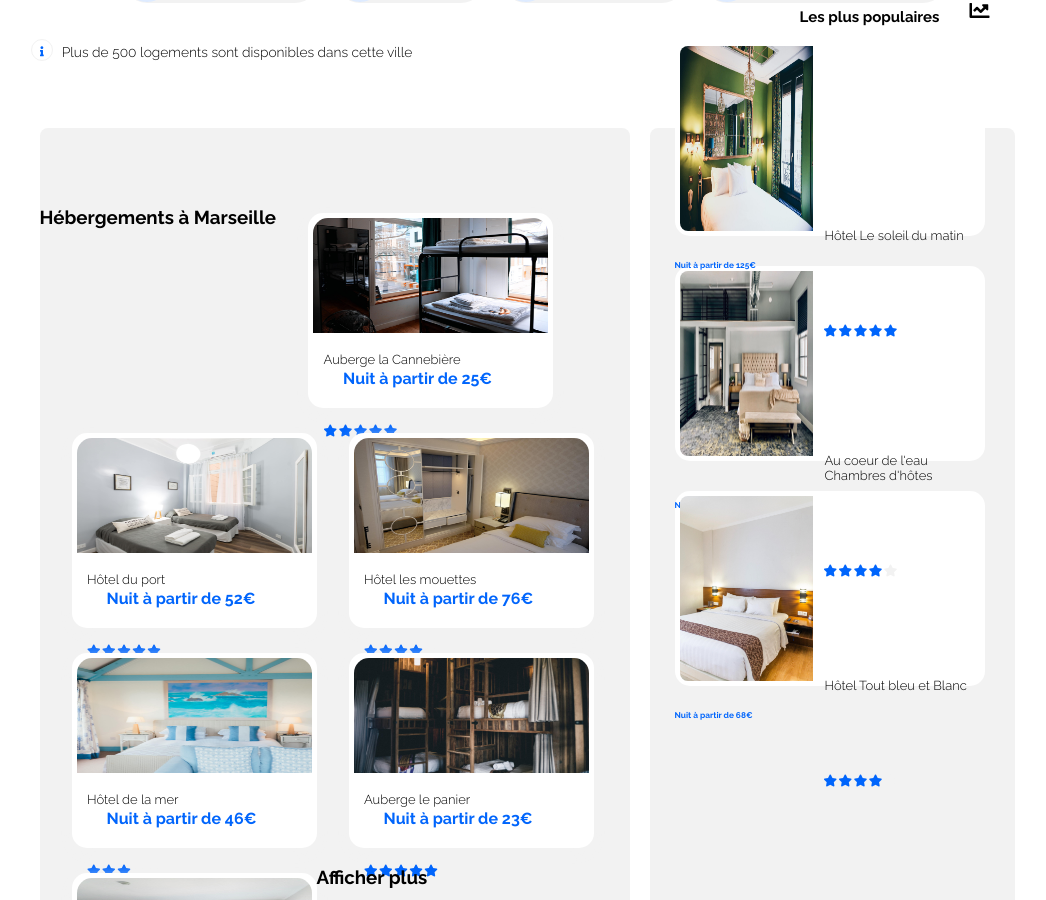
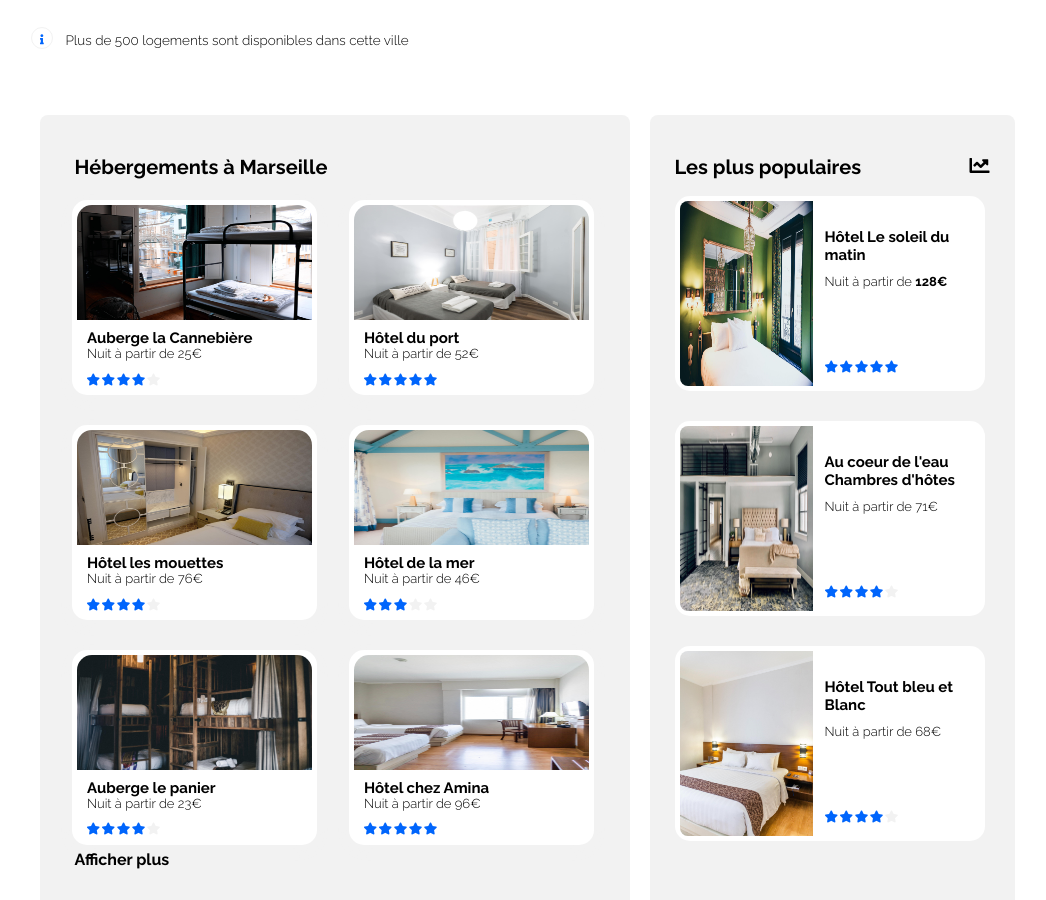
Before and after one commit to Tenessy/Projet2OpenclassRooms, a Jekyll site: the page index.html, which Jekyll copies as it is, in a window 1280 px wide and 900 px high, scrolled down 330 px. Shown: the whole window, without its empty margins (118-1164 px from the left). Built offline with Jekyll 4.4.1, drawn with Linux system fonts in a browser that asks for light colours.

Commit message:
Update index.html

```diff
--- a/index.html
+++ b/index.html
@@ -28,21 +28,20 @@
     <div class="bordgris"></div>
   </header>
 
-
   <div id="menu">
-      <h3>Trouvez votre hébergement pour des vacances de rêve </h3>
-      <h5 style="font-size: 13.8px;">En plein centre ville ou en pleine nature</h5>
+     <h1>Trouvez votre hébergement pour des vacances de rêve</h1>
+     <h2>En plein centre ville ou en pleine nature</h2>
       <div id="recherche">
         <div id="marker">
           <i class="fas fa-map-marker-alt"></i>
         </div>
-        <input type="text"  id="champs"  placeholder="Marseille, France" />
+        <input type="text"  id="champs" placeholder="Marseille, France" />
          <button id="search"><h4>Rechercher</h4>
           <i class="fas fa-search"></i>
          </button>
       </div>
       <nav>
-      <h4>Filtres</h4>
+       <h3>Filtres</h3>
        <ul id="filtre">
          <li id="a">
             <div class="cerclebleu">
@@ -73,21 +72,31 @@
       <div class="info">
         <i class="fas fa-info"></i>
       </div>
-        <h5 style= "font-size: 13.8px;">
-          Plus de 500 logements sont disponibles dans cette ville</h5>
+      <h5>Plus de 500 logements sont disponibles dans cette ville</h5>
   </div>
-
 
 <div id="alignement">
 	<section id="section_one">
     <div class="heberge">
-        <h3>Hébergements à Marseille</h3>
+      <h2>Hébergements à Marseille</h2>
       <a href="">
           <div class="hotel">
            	<img src="2_large/aubergecannabiereLarge.jpg" alt="auber"/>
-           	<h4>Auberge la Cannebière</h4>
-            <h5>Nuit à partir de 25€</h5>
-           	<i class="fas fa-star" style="margin-left:15.5px"></i>
+           	<h3>Auberge la Cannebière</h3>
+            <h4>Nuit à partir de 25€</h4>
+           	<i class="fas fa-star istar"></i>
+           	<i class="fas fa-star"></i>
+           	<i class="fas fa-star"></i>
+           	<i class="fas fa-star"></i>
+            <i class="fas fa-star gris"></i>
+          </div>
+        </a>
+        <a href="">
+          <div class="hotel">
+            <img src="2_large/hotelduportLarge.jpg" alt="port"/>
+            <h3>Hôtel du port</h3>
+            <h4>Nuit à partir de 52€</h4>
+            <i class="fas fa-star istar"></i>
             <i class="fas fa-star"></i>
             <i class="fas fa-star"></i>
             <i class="fas fa-star"></i>
@@ -96,116 +105,96 @@
         </a>
         <a href="">
           <div class="hotel">
-            <img src="2_large/hotelduportLarge.jpg" alt="port"/>
-            <h4>Hôtel du port</h4>
-            <h5>Nuit à partir de 52€</h5>
-            <i class="fas fa-star" style="margin-left:15.5px"></i>
+            <img src="2_large/hotellesmouettesLarge.jpg" alt="mouette"/>
+            <h3>Hôtel les mouettes</h3>
+            <h4>Nuit à partir de 76€</h4>
+            <i class="fas fa-star istar"></i>
+            <i class="fas fa-star"></i>
+            <i class="fas fa-star"></i>
+            <i class="fas fa-star"></i>
+            <i class="fas fa-star gris"></i>
+          </div>
+        </a>
+          <a href="">
+            <div class="hotel">
+              <img src="2_large/hoteldelamerLarge.jpg" alt="mer"/>
+              <h3>Hôtel de la mer</h3>
+              <h4>Nuit à partir de 46€</h4>
+              <i class="fas fa-star istar"></i>
+              <i class="fas fa-star"></i>
+              <i class="fas fa-star"></i>
+              <i class="fas fa-star gris"></i>
+              <i class="fas fa-star gris"></i>
+            </div>
+          </a>
+           <a href="">
+            <div class="hotel">
+              <img src="2_large/aubergelepanierLarge.jpg" alt="panier"/>
+              <h3>Auberge le panier</h3>
+              <h4>Nuit à partir de 23€</h4>
+              <i class="fas fa-star istar"></i>
+              <i class="fas fa-star"></i>
+              <i class="fas fa-star"></i>
+              <i class="fas fa-star"></i>
+              <i class="fas fa-star gris"></i>
+            </div>
+           </a>
+
+          <a href="">
+            <div class="hotel">
+              <img src="2_large/aminaLarge.jpg" alt="amina"/>
+              <h3>Hôtel chez Amina</h3>
+              <h4>Nuit à partir de 96€</h4>
+              <i class="fas fa-star istar"></i>
               <i class="fas fa-star"></i>
               <i class="fas fa-star"></i>
               <i class="fas fa-star"></i>
               <i class="fas fa-star"></i>
             </div>
           </a>
+          <h5>Afficher plus</h5>
+     </div>
+  </section>
 
-         <a href="">
-          <div class="hotel">
-            <img src="2_large/hotellesmouettesLarge.jpg" alt="mouette"/>
-            <h4>Hôtel les mouettes</h4>
-            <h5>Nuit à partir de 76€</h5>
-            <i class="fas fa-star" style="margin-left:15.5px"></i>
-            <i class="fas fa-star"></i>
-            <i class="fas fa-star"></i>
-            <i class="fas fa-star"></i>
-            <i style="color:#F2F2F2" class="fas fa-star"></i>
-          </div>
-         </a>
-
-          <a href="">
-            <div class="hotel">
-              <img src="2_large/hoteldelamerLarge.jpg" alt="mer"/>
-              <h4>Hôtel de la mer</h4>
-              <h5>Nuit à partir de 46€</h5>
-              <i class="fas fa-star" style="margin-left:15.5px"></i>
-              <i class="fas fa-star"></i>
-              <i class="fas fa-star"></i>
-              <i style="color:#F2F2F2" class="fas fa-star"></i>
-              <i style="color:#F2F2F2" class="fas fa-star"></i>
-            </div>
-          </a>
-           <a href="">
-            <div class="hotel">
-              <img src="2_large/aubergelepanierLarge.jpg" alt="panier"/>
-              <h4>Auberge le panier</h4>
-              <h5>Nuit à partir de 23€</h5>
-              <i class="fas fa-star" style="margin-left:15.5px"></i>
+	<section id="section_two">
+    <div id="populaire">
+      <h2>Les plus populaires</h2>
+      <i class="fas fa-chart-line"></i>
+       <div id="logement3">
+        <a href="#">
+          <div class="hotel2">
+            <img src="2_large/hotelSoleilLarge.jpg" alt="amin"/>
+            <h3>Hôtel Le soleil du matin</h3>
+            <h4>Nuit à partir de <strong>128€</strong></h4>
+            <i class="fas fa-star istar"></i>
             <i class="fas fa-star"></i>
             <i class="fas fa-star"></i>
             <i class="fas fa-star"></i>
             <i class="fas fa-star"></i>
           </div>
         </a>
-
-          <a href="">
-            <div class="hotel">
-              <img src="2_large/aminaLarge.jpg" alt="amina"/>
-              <h4>Hôtel chez Amina</h4>
-              <h5>Nuit à partir de 96€</h5>
-              <i class="fas fa-star" style="margin-left:15px"></i>
+        <a href="#">
+          <div class="hotel2">
+            <img src="2_large/AuCoeurLarge.jpg" alt="amin"/>
+            <h3>Au coeur de l'eau Chambres d'hôtes</h3>
+            <h4>Nuit à partir de 71€</h4>
+            <i class="fas fa-star istar"></i>
             <i class="fas fa-star"></i>
             <i class="fas fa-star"></i>
             <i class="fas fa-star"></i>
-              <i class="fas fa-star"></i>
-            </div>
-          </a>
-          <h3>Afficher plus</h3>
-          </div>
-	</section>
-
-	<section id="section_two">
-       <div id="populaire">
-         <h3>Les plus populaires</h3>
-         <i class="fas fa-chart-line"></i>
-     <div id="logement3">
-        <a href="#">
-      <div class="hotel2">
-         <img src="2_large/hotelSoleilLarge.jpg" alt="amin"/>
-         <h4>Hôtel Le soleil du matin</h4>
-        <h5>Nuit à partir de <strong>125€</strong></h5>
-        <div class="istar">
-         <i class="fas fa-star"></i>
-         <i class="fas fa-star"></i>
-         <i class="fas fa-star"></i>
-         <i class="fas fa-star"></i>
-        <i class="fas fa-star"></i>
-        </div>
-      </div>
-      </a>
-       <a href="#">
-      <div class="hotel2">
-        <img src="2_large/AuCoeurLarge.jpg" alt="amin"/>
-        <h4>Au coeur de l'eau Chambres d'hôtes</h4>
-        <h5>Nuit à partir de 71€</h5>
-        <div class="istar">
-        <i class="fas fa-star"></i>
-        <i class="fas fa-star"></i>
-        <i class="fas fa-star"></i>
-        <i class="fas fa-star"></i>
-        <i style="color:#F2F2F2" class="fas fa-star"></i>
-      </div>
+            <i class="fas fa-star gris"></i>
           </div>
         </a>
         <a href="#">
           <div class="hotel2">
             <img src="2_large/HotelToutbleuLarge.jpg" alt="amin"/>
-        <h4>Hôtel Tout bleu et Blanc</h4>
-        <h5>Nuit à partir de 68€</h5>
-        <div class="istar">
+            <h3>Hôtel Tout bleu et Blanc</h3>
+            <h4>Nuit à partir de 68€</h4>
+            <i class="fas fa-star istar"></i>
             <i class="fas fa-star"></i>
             <i class="fas fa-star"></i>
             <i class="fas fa-star"></i>
-         <i class="fas fa-star"></i>
-         <i style="color:#F2F2F2" class="fas fa-star"></i>
-        </div>
+            <i class="fas fa-star gris"></i>
           </div>
         </a>
       </div>
@@ -214,51 +203,50 @@
 </div>
 
 	<section id="three">
-    <h3>Activités à Marseille</h3>
+    <h2>Activités à Marseille</h2>
 	   <div id="conteneur">
         <a href="">
           <div class ="hotel3">
            <img src="activites/2_large/vieuxportLarge.jpg" alt="Marseille"/>
-        <h4>Vieux Port</h4>
+           <h3>Vieux Port</h3>
           </div>
         </a>
       <div class="alignement3">
         <a href="">
           <div class="hotel4">
             <img src="activites/4_small/fortPromegueSmall.jpg" alt="fort" />
-         <h4>Fort de Promègues</h4>
+            <h3>Fort de Promègues</h3>
           </div>
         </a>
         <a href="">
           <div class="hotel5">
             <img src="activites/4_small/iledefrioulSmall.jpg" alt="frioul" />
-          <h4>Îles du Frioul</h4>
+            <h3>Îles du Frioul</h3>
           </div>
         </a>
       </div>
       <a href="">
         <div class="hotel3">
           <img src="activites/3_medium/ParcCalanqueMedium.jpg" alt="" />
-        <h4>Parc National des Calanques</h4>
+          <h3>Parc National des Calanques</h3>
         </div>
       </a>
       <div class="alignement3">
         <a href="">
           <div class="hotel6">
             <img src="activites/3_medium/NotreDameMedium.jpg" alt="" />
-          <h4>Notre-Dame-de-la-Garde</h4>
+            <h3>Notre-Dame-de-la-Garde</h3>
           </div>
         </a>
         <a href="">
           <div class="hotel7">
             <img src="activites/3_medium/ParcLongchampMedium.jpg" alt="" />
-          <h4>Parc Longchamp</h4>
+            <h3>Parc Longchamp</h3>
           </div>
         </a>
       </div>
     </div>
   </section>
-
 
   <footer>
     <div id="basdepage">
```
Lines whose indentation alone changed are shown as unchanged.
